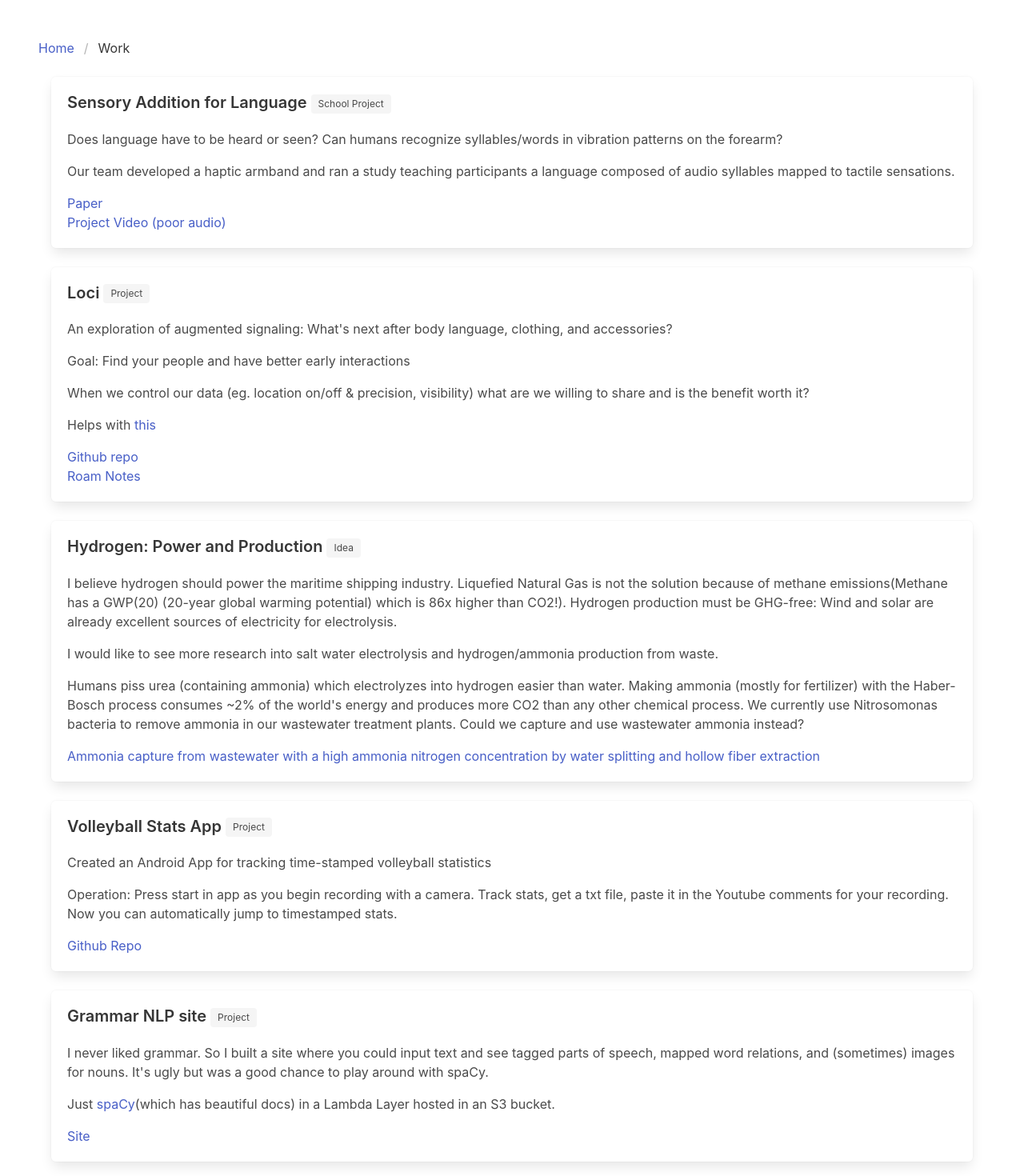
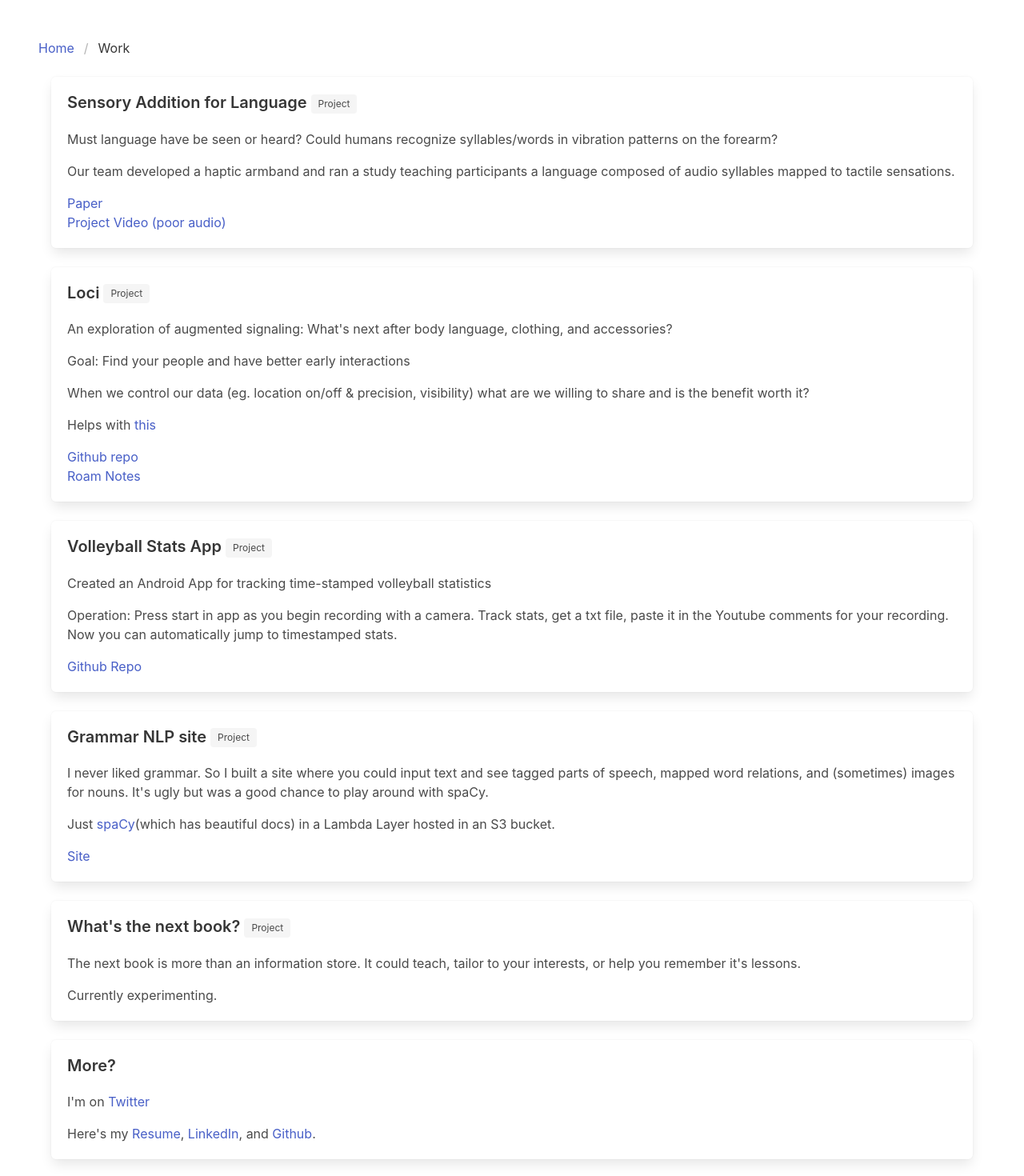
Before and after one commit to eli1797/Learning_Vue, a Vue app in the folder blog/: page /work in a window 1280 px wide. Shown: the top 1470 px of the page at 80% size. Built offline with nearby package versions, Linux system fonts and the light colour scheme.

Commit message:
add more box, writing edits

```diff
--- a/blog/src/views/Work.vue
+++ b/blog/src/views/Work.vue
@@ -6,8 +6,8 @@
         <article class="media">
           <div class="media-content">
             <div class="content">
-              <p class="subtitle"><strong>Sensory Addition for Language</strong><span class="tag" style="margin-left: 5px">School Project</span></p>
-              <p>Does language have to be heard or seen? Can humans recognize syllables/words in vibration patterns on the forearm?</p>
+              <p class="subtitle"><strong>Sensory Addition for Language</strong><span class="tag" style="margin-left: 5px">Project</span></p>
+              <p>Must language have be seen or heard? Could humans recognize syllables/words in vibration patterns on the forearm?</p>
               <p>Our team developed a haptic armband and ran a study teaching participants a language composed of audio syllables mapped to tactile sensations.</p>
               <a href="https://docs.google.com/document/d/1J-lYN1S7y16q-tjPnKsI10jdSreZeVuEMSevx6IxUiI/edit?usp=sharing">Paper</a>
               <br>
@@ -34,19 +34,7 @@
         </article>
       </div>
 
-      <div id="hydro" class="box">
-        <article class="media">
-          <div class="media-content">
-            <div class="content">
-              <p class="subtitle"><strong>Hydrogen: Power and Production</strong><span class="tag" style="margin-left: 5px">Idea</span></p>
-              <p>I believe hydrogen should power the maritime shipping industry. Liquefied Natural Gas is not the solution because of methane emissions(Methane has a GWP(20) (20-year global warming potential) which is 86x higher than CO2!). Hydrogen production must be GHG-free: Wind and solar are already excellent sources of electricity for electrolysis.</p>
-              <p>I would like to see more research into salt water electrolysis and hydrogen/ammonia production from waste.</p>
-              <p>Humans piss urea (containing ammonia) which electrolyzes into hydrogen easier than water. Making ammonia (mostly for fertilizer) with the Haber-Bosch process consumes ~2% of the world's energy and produces more CO2 than any other chemical process. We currently use Nitrosomonas bacteria to remove ammonia in our wastewater treatment plants. Could we capture and use wastewater ammonia instead?</p>
-              <a href="https://www.sciencedirect.com/science/article/pii/S0009250920304668">Ammonia capture from wastewater with a high ammonia nitrogen concentration by water splitting and hollow fiber extraction</a>
-            </div>
-          </div>
-        </article>
-      </div>
+
 
       <div id="stats" class="box">
         <article class="media">
@@ -74,6 +62,30 @@
         </article>
       </div>
 
+      <div id="nextbook" class="box">
+        <article class="media">
+          <div class="media-content">
+            <div class="content">
+              <p class="subtitle"><strong>What's the next book?</strong><span class="tag" style="margin-left: 5px">Project</span></p>
+              <p>The next book is more than an information store. It could teach, tailor to your interests, or help you remember it's lessons.</p>
+              <p>Currently experimenting.</p>
+            </div>
+          </div>
+        </article>
+      </div>
+
+      <div id="more" class="box">
+        <article class="media">
+          <div class="media-content">
+            <div class="content">
+              <p class="subtitle"><strong>More?</strong></p>
+              <p>I'm on <a href="https://twitter.com/arbor_baron">Twitter</a></p>
+              <p>Here's my <a href="https://drive.google.com/file/d/119y7z7wsEZnZR9GFvEnqSQqPTIz6LObS/view?usp=sharing">Resume</a>, <a href="https://www.linkedin.com/in/elijahbailey/">LinkedIn</a>, and <a href="https://github.com/eli1797">Github</a>.</p>
+            </div>
+          </div>
+        </article>
+      </div>
+
     </div>
   </div>
 </template>
```
